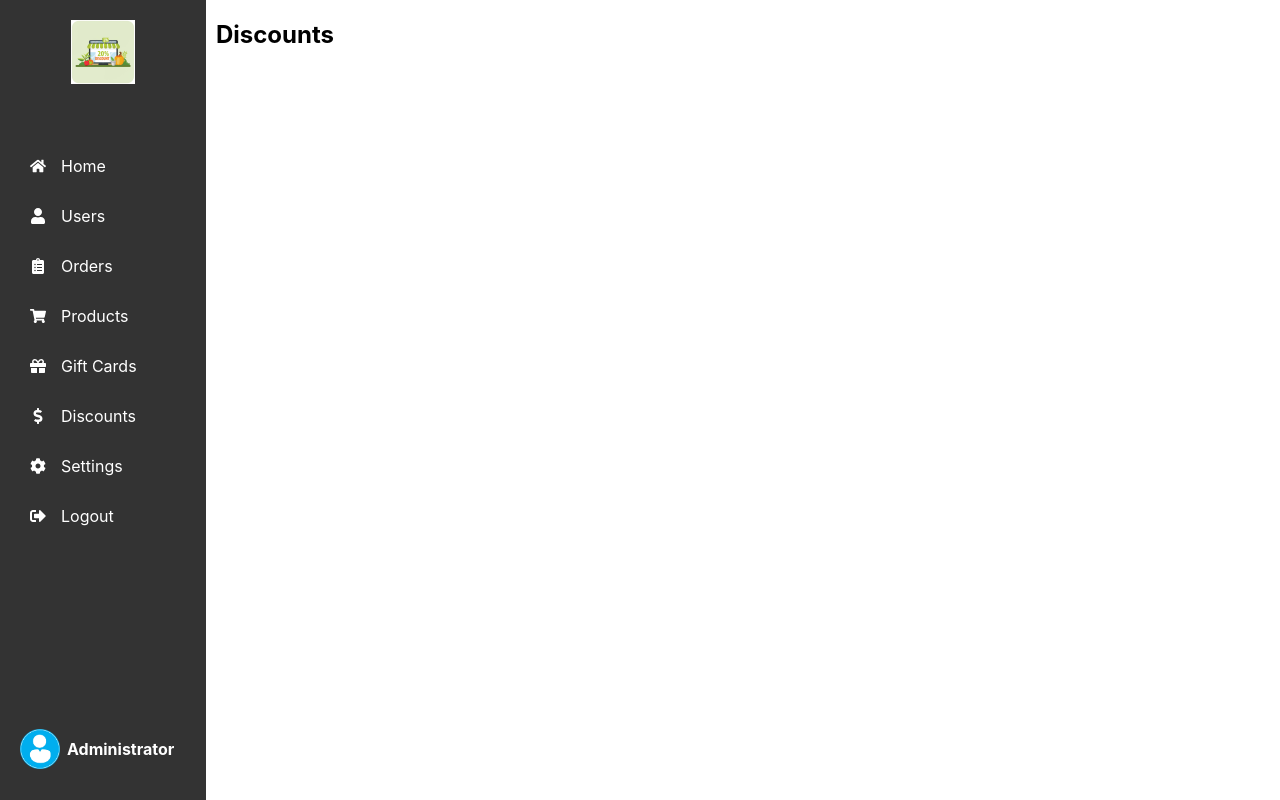
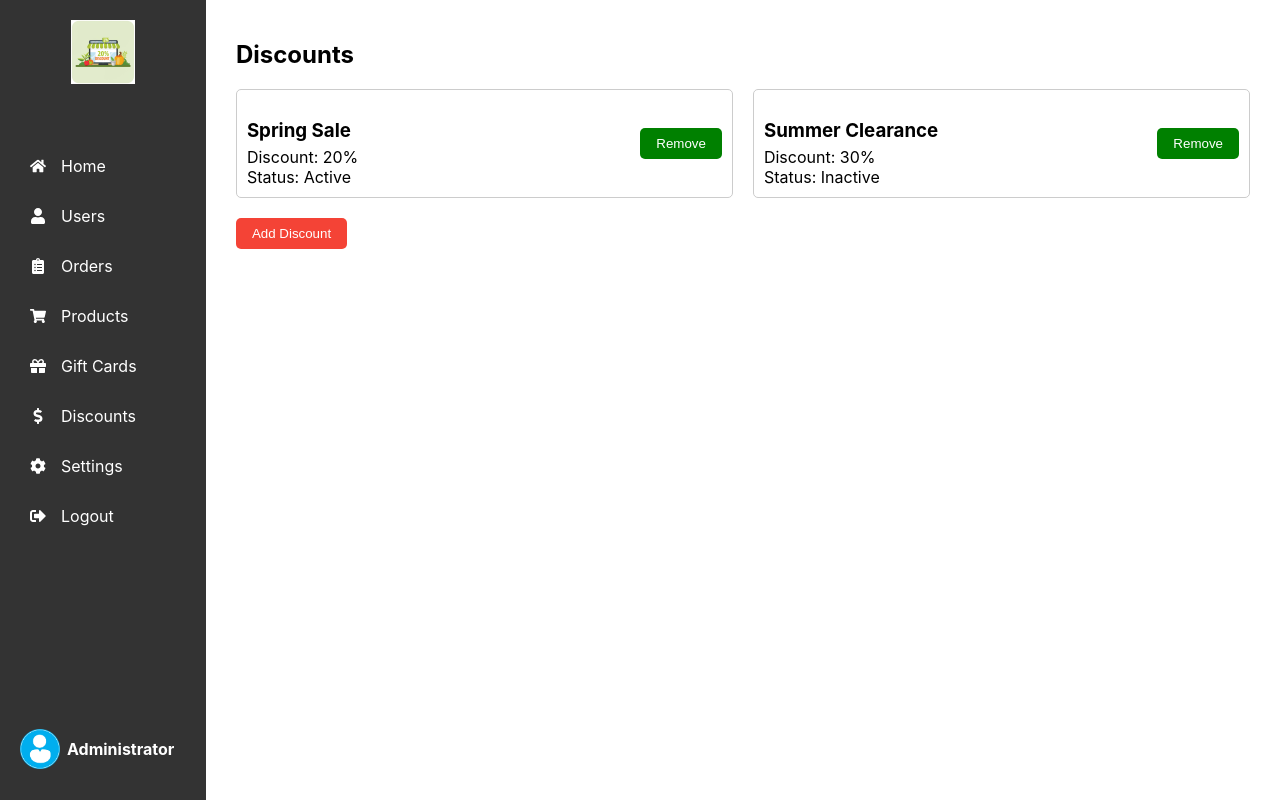
Before and after one commit to Ombito/Admin-dashboard, a React (Create React App) app: page /discounts in a window 1280 px wide. Built offline with nearby package versions, Linux system fonts and the light colour scheme.

Commit message:
Feat: add discounts

```diff
--- /dev/null
+++ b/src/components/Discounts/discounts.css
@@ -0,0 +1,52 @@
+.discounts-container {
+  padding: 20px;
+}
+.discounts-list {
+  display: grid;
+  grid-template-columns: repeat(auto-fit, minmax(300px, 1fr));
+  gap: 20px;
+}
+.discount-item {
+  border: 1px solid #ccc;
+  border-radius: 5px;
+  padding: 10px;
+  display: flex;
+  justify-content: space-between;
+  align-items: center;
+}
+.discount-item:hover {
+  background-color: #f5f5f5;
+}
+.discount-info {
+  flex: 1;
+}
+.discount-info h3 {
+  margin-bottom: 5px;
+}
+.discount-info p {
+  margin: 0;
+}
+button {
+  padding: 8px 16px;
+  color: #fff;
+  border: none;
+  border-radius: 5px;
+  cursor: pointer;
+  background-color: green;
+}
+button:hover {
+  background-color: #d32f2f;
+}
+.add-discount-button {
+  padding: 8px 16px;
+  background-color: #f44336;
+  color: #fff;
+  border: none;
+  border-radius: 5px;
+  cursor: pointer;
+  transition: background-color 0.3s ease;
+  margin-top: 20px;
+}
+.add-discount-button:hover {
+  background-color: #d32f2f;
+}
--- a/src/components/Discounts/discounts.jsx
+++ b/src/components/Discounts/discounts.jsx
@@ -1,11 +1,44 @@
 import React from 'react';
+import './discounts.css';
 
-const Dicounts = () => {
+const Discounts = () => {
+  const discounts = [
+    {
+      id: 1,
+      name: 'Spring Sale',
+      discountPercentage: 20,
+      isActive: true
+    },
+    {
+      id: 2,
+      name: 'Summer Clearance',
+      discountPercentage: 30,
+      isActive: false
+    },
+  ];
+
+  const removeDiscount = (id) => {
+    console.log(`Remove discount with ID: ${id}`);
+  };
+
   return (
-    <div>
+    <div className="discounts-container">
       <h2>Discounts</h2>
+      <div className="discounts-list">
+        {discounts.map(discount => (
+          <div key={discount.id} className="discount-item">
+            <div className="discount-info">
+              <h3>{discount.name}</h3>
+              <p>Discount: {discount.discountPercentage}%</p>
+              <p>Status: {discount.isActive ? 'Active' : 'Inactive'}</p>
+            </div>
+            <button onClick={() => removeDiscount(discount.id)}>Remove</button>
+          </div>
+        ))}
+      </div>
+      <button className="add-discount-button">Add Discount</button>
     </div>
-  )
-}
+  );
+};
 
-export default Dicounts
+export default Discounts;
--- a/src/components/Giftcard/giftcard.css
+++ b/src/components/Giftcard/giftcard.css
@@ -0,0 +1,59 @@
+.giftcards-container {
+    padding: 20px;
+    background-color: #f8f9fa;
+    border-radius: 8px;
+    box-shadow: 0 2px 4px rgba(0, 0, 0, 0.1);
+}
+.giftcards-container h2 {
+    margin-bottom: 20px;
+    color: #333;
+}
+.giftcards-content {
+    margin-top: 20px;
+}
+.giftcard-form {
+    margin-bottom: 20px;
+}
+.giftcard-form label {
+    display: block;
+    margin-bottom: 8px;
+}
+.giftcard-form input {
+    width: 100%;
+    padding: 8px;
+    margin-bottom: 16px;
+}
+.giftcard-form button {
+    padding: 8px 16px;
+    background-color: #007bff;
+    color: #fff;
+    border: none;
+    border-radius: 4px;
+    cursor: pointer;
+}
+.giftcard-table {
+    width: 100%;
+    border-collapse: collapse;
+}
+.giftcard-table th, .giftcard-table td {
+    border: 1px solid #ddd;
+    padding: 8px;
+}
+.giftcard-table th {
+    background-color: #f2f2f2;
+}
+.giftcard-table tr:nth-child(even) {
+    background-color: #f2f2f2;
+}
+.giftcard-table button {
+    padding: 4px 8px;
+    margin-right: 4px;
+    background-color: #007bff;
+    color: #fff;
+    border: none;
+    border-radius: 4px;
+    cursor: pointer;
+}
+.giftcard-table button:hover {
+    background-color: #0056b3;
+}
--- a/src/components/Giftcard/giftcard.jsx
+++ b/src/components/Giftcard/giftcard.jsx
@@ -1,11 +1,43 @@
 import React from 'react';
+import './giftcard.css';
 
-const Giftcard = () => {
+const Giftcards = () => {
   return (
-    <div>
+    <div className="giftcards-container">
       <h2>Giftcards & Vouchers</h2>
+      <div className="giftcards-content">
+        <form className="giftcard-form">
+          <label htmlFor="giftcard-code">Giftcard Code:</label>
+          <input type="text" id="giftcard-code" name="giftcard-code" />
+          <label htmlFor="giftcard-value">Value:</label>
+          <input type="number" id="giftcard-value" name="giftcard-value" />
+          <button type="submit">Add Giftcard</button>
+        </form>
+
+        <table className="giftcard-table">
+          <thead>
+            <tr>
+              <th>Code</th>
+              <th>Value</th>
+              <th>Status</th>
+              <th>Action</th>
+            </tr>
+          </thead>
+          <tbody>
+            <tr>
+              <td>GC123456</td>
+              <td>$50</td>
+              <td>Active</td>
+              <td>
+                <button>Edit</button>
+                <button>Delete</button>
+              </td>
+            </tr>
+          </tbody>
+        </table>
+      </div>
     </div>
   )
 }
 
-export default Giftcard;
+export default Giftcards;
```
Also changed, not shown: src/components/Discounts/discount.css (deleted).
